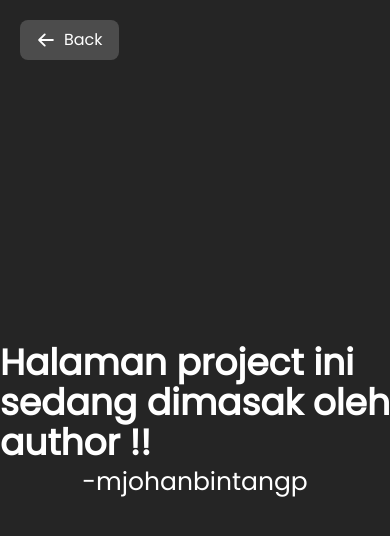
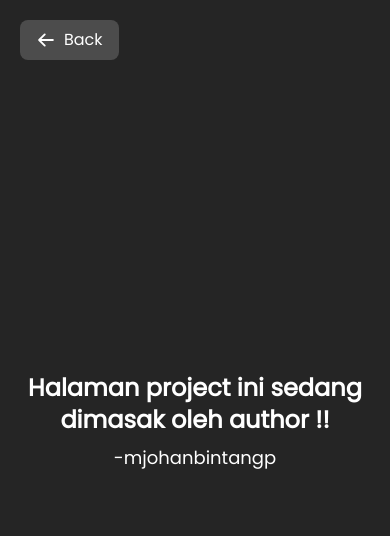
Before and after one commit to MJohanBintangP/portfolioWeb, a React (Vite) app: page /mindease in a window 390 px wide. Shown: the top 536 px of the page. Built offline with nearby package versions, Linux system fonts and the light colour scheme; what tailwindcss-motion would draw is missing.

Commit message:
responsive pages mindease

```diff
--- a/src/pages/Mindease.jsx
+++ b/src/pages/Mindease.jsx
@@ -6,13 +6,14 @@ const Mindease = () => {
   const navigate = useNavigate();
 
   return (
-    <div className="flex flex-col items-center justify-center h-screen bg-transparent">
+    <div className="flex flex-col items-center justify-center h-screen bg-transparent p-4">
       <button className="absolute top-5 left-5 flex items-center text-white bg-[#4C4C4C] px-4 py-2 rounded-lg hover:bg-[#858585] transition" onClick={() => navigate('/')}>
-        <ArrowLeft size={20} weight="bold" className="bg-transparent mr-2" /> Back
+        <ArrowLeft size={20} weight="bold" className="bg-transparent mr-2" />
+        Back
       </button>
 
-      <h1 className="text-4xl text-white font-bold">Halaman project ini sedang dimasak oleh author !!</h1>
-      <p className="text-[25px] text-white">-mjohanbintangp</p>
+      <h1 className="text-2xl md:text-4xl text-white font-bold text-center">Halaman project ini sedang dimasak oleh author !!</h1>
+      <p className="text-lg md:text-[25px] text-white text-center mt-2">-mjohanbintangp</p>
     </div>
   );
 };
```
